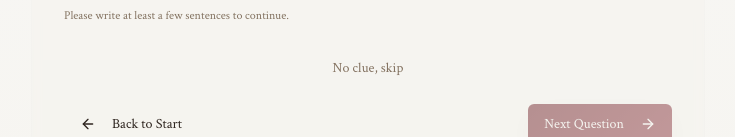
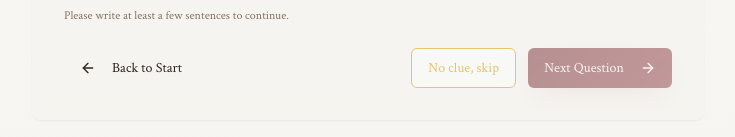
Before and after one commit to ayushsahu247/renaissance-soul-matcher, a React (Vite) app: page / in a window 1280 px wide. Both pictures are taken after a click on the button "Begin Your History Journey". Shown: the part 406-543 px from the top of the page, without its empty margins (272-1007 px from the left). Built offline with nearby package versions, Linux system fonts and the light colour scheme; no server answers; a web font is replaced by a local one.

Commit message:
Style no-clue button
Position the "no clue" button to the left of the "next" button and apply styling to highlight it.

```diff
--- a/src/components/QuestionFlow.tsx
+++ b/src/components/QuestionFlow.tsx
@@ -161,17 +161,6 @@ export const QuestionFlow = ({ onComplete, onBack }: QuestionFlowProps) => {
               </p>
             </div>
 
-            {/* Skip Button */}
-            <div className="flex justify-center mb-4">
-              <Button
-                onClick={handleSkip}
-                variant="ghost"
-                className="font-crimson text-muted-foreground hover:text-foreground"
-              >
-                No clue, skip
-              </Button>
-            </div>
-
             {/* Navigation */}
             <div className="flex items-center justify-between">
               <Button
@@ -181,6 +170,15 @@ export const QuestionFlow = ({ onComplete, onBack }: QuestionFlowProps) => {
               >
                 <ArrowLeft className="mr-2 h-4 w-4" />
                 {currentQuestionIndex === 0 ? "Back to Start" : "Previous"}
+              </Button>
+
+              <div className="flex items-center gap-3">
+                <Button
+                  onClick={handleSkip}
+                  variant="outline"
+                  className="font-crimson border-History-gold text-History-gold hover:bg-History-gold hover:text-foreground"
+                >
+                  No clue, skip
                 </Button>
 
                 <Button
@@ -193,6 +191,7 @@ export const QuestionFlow = ({ onComplete, onBack }: QuestionFlowProps) => {
                   <ArrowRight className="ml-2 h-4 w-4" />
                 </Button>
               </div>
+            </div>
           </CardContent>
         </Card>
 
```
Lines whose indentation alone changed are shown as unchanged.
